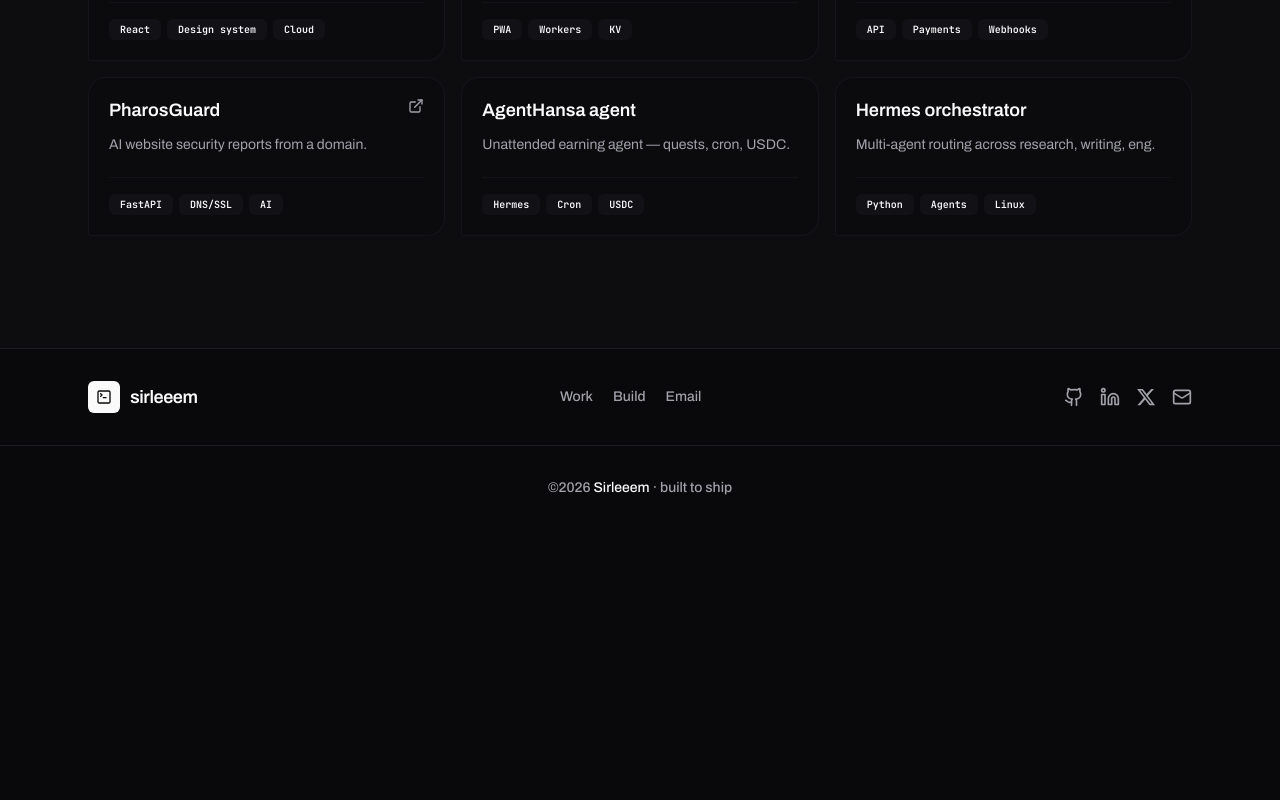
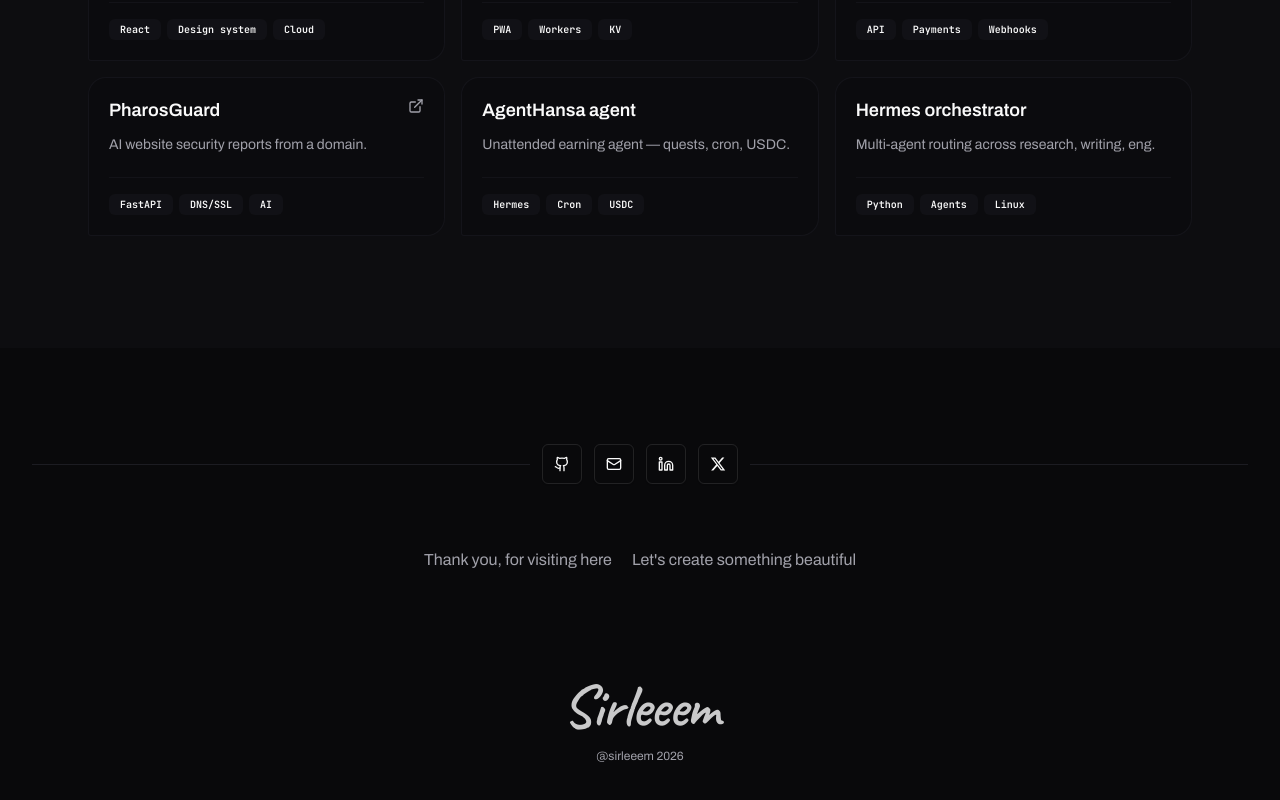
Before and after one commit to Salee3m/pharos-agent-tools, a React (Vite) app: page / in a window 1280 px wide. Shown: the part 1794-2594 px from the top of the page. Before the commit the page ends 2324 px from the top, so only its background shows below. Built offline with nearby package versions, Linux system fonts and the light colour scheme.

Commit message:
fix: restore free Footer 11 layout for portfolio
Use shadcnstudio footer-component-11 structure (socials on rules, thank-you lines, script signature). Keep contact CTA removed.

```diff
--- a/src/components/layout/Footer.tsx
+++ b/src/components/layout/Footer.tsx
@@ -1,95 +1,74 @@
-import { Github, Linkedin, Mail, TerminalSquare } from "lucide-react";
+import { Github, Linkedin, Mail } from "lucide-react";
 import { FaXTwitter } from "react-icons/fa6";
+import { Button } from "@/components/ui/button";
 import { Separator } from "@/components/ui/separator";
 
-const navLinks = [
-  { title: "Work", href: "#work" },
-  { title: "Build", href: "#build" },
-  { title: "Email", href: "mailto:Sirleeem101@gmail.com" },
-] as const;
-
+/**
+ * Free shadcnstudio Footer 11 (marketing-ui/footer-component-11)
+ * Socials on horizontal rules → thank-you lines → script signature → @handle year
+ */
 const socials = [
-  {
-    label: "GitHub",
-    href: "https://github.com/Sirleeem",
-    icon: Github,
-  },
+  { label: "GitHub", href: "https://github.com/Sirleeem", icon: Github },
+  { label: "Email", href: "mailto:Sirleeem101@gmail.com", icon: Mail },
   {
     label: "LinkedIn",
     href: "https://www.linkedin.com/in/isah-muhammad-16140b382",
     icon: Linkedin,
   },
-  {
-    label: "X",
-    href: "https://twitter.com/SaleemLabs",
-    icon: FaXTwitter,
-  },
-  {
-    label: "Email",
-    href: "mailto:Sirleeem101@gmail.com",
-    icon: Mail,
-  },
+  { label: "X", href: "https://twitter.com/SaleemLabs", icon: FaXTwitter },
 ] as const;
 
 export function Footer() {
   const year = new Date().getFullYear();
 
   return (
-    <footer id="footer" className="border-t bg-background">
-      {/* free footer-component-01: brand · nav · socials */}
-      <div className="mx-auto flex max-w-6xl items-center justify-between gap-3 px-4 py-4 max-md:flex-col sm:px-6 sm:py-6 md:gap-6 md:py-8">
+    <footer id="footer" className="bg-background py-12 sm:py-16 lg:py-24">
+      <div className="mx-auto max-w-7xl space-y-12 px-4 sm:space-y-16 sm:px-6 lg:px-8">
+        <div className="flex items-center gap-3">
+          <Separator className="flex-1" />
+          <div className="flex items-center gap-3">
+            {socials.map(({ label, href, icon: Icon }) => (
+              <Button
+                key={label}
+                variant="outline"
+                size="icon"
+                className="size-10 shrink-0 rounded-md"
+                asChild
+              >
                 <a
-          href="#"
-          className="flex items-center gap-2.5"
-          onClick={(e) => {
-            e.preventDefault();
-            window.scrollTo({ top: 0, behavior: "smooth" });
-          }}
-        >
-          <div className="flex size-8 items-center justify-center rounded-md bg-foreground">
-            <TerminalSquare className="size-4 text-background" />
-          </div>
-          <span className="text-lg font-semibold tracking-tight">sirleeem</span>
-        </a>
-
-        <div className="flex items-center gap-5 whitespace-nowrap text-sm font-medium text-muted-foreground">
-          {navLinks.map((link) => (
-            <a
-              key={link.title}
-              href={link.href}
-              className="transition-colors hover:text-foreground"
-            >
-              {link.title}
-            </a>
-          ))}
-        </div>
-
-        <div className="flex items-center gap-4">
-          {socials.map(({ label, href, icon: Icon }) => (
-            <a
-              key={label}
                   href={href}
                   target={href.startsWith("mailto:") ? undefined : "_blank"}
                   rel={href.startsWith("mailto:") ? undefined : "noreferrer"}
                   aria-label={label}
-              className="text-muted-foreground transition-colors hover:text-foreground"
                 >
-              <Icon className="size-5" />
+                  <Icon className="size-4" />
                 </a>
+              </Button>
             ))}
           </div>
+          <Separator className="flex-1" />
         </div>
 
-      <Separator />
+        <div className="flex flex-wrap items-center justify-center gap-x-5 gap-y-3 text-center">
+          <p className="text-muted-foreground">Thank you, for visiting here</p>
+          <p className="text-muted-foreground">Let&apos;s create something beautiful</p>
+        </div>
 
-      <div className="mx-auto flex max-w-6xl justify-center px-4 py-6 sm:px-6 sm:py-8">
-        <p className="text-center text-sm font-medium text-balance text-muted-foreground">
-          {`©${year}`}{" "}
-          <a href="mailto:Sirleeem101@gmail.com" className="text-foreground hover:underline">
+        <div className="space-y-3 pt-6 text-center sm:pt-10">
+          <p
+            className="select-none text-[2.75rem] leading-none tracking-tight text-foreground/80 sm:text-6xl"
+            style={{
+              fontFamily: '"Caveat", "Segoe Script", "Bradley Hand", cursive',
+              fontWeight: 600,
+            }}
+            aria-hidden="true"
+          >
             Sirleeem
-          </a>
-          {" · "}built to ship
           </p>
+          <p className="text-xs text-muted-foreground">
+            @sirleeem {year}
+          </p>
+        </div>
       </div>
     </footer>
   );
```
Lines whose indentation alone changed are shown as unchanged.
